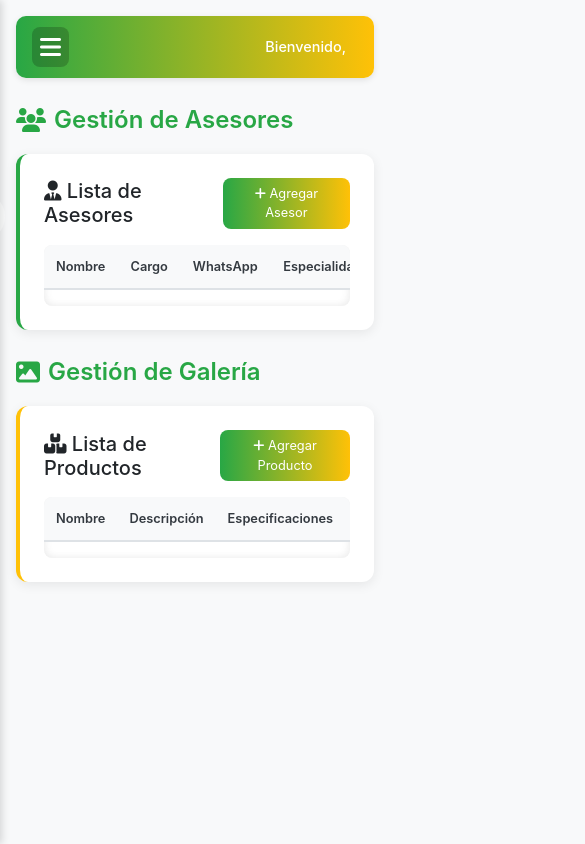
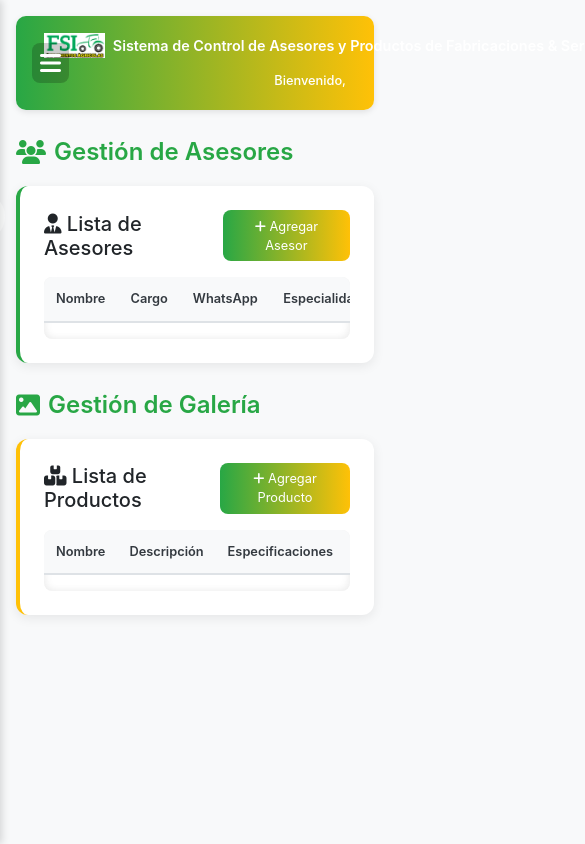
Before and after one commit to valle79/panelAdminIqueno, a plain HTML site: page panel.html in a window 390 px wide. Shown: the top 844 px of the page, 585 px wide, since content can reach past the window. Drawn offline with nearby package versions, Linux system fonts and the light colour scheme; some packages are replaced by stand-ins of ours; a script that the page names is missing.

Commit message:
panel actualizado

```diff
--- a/panel.html
+++ b/panel.html
@@ -99,10 +99,35 @@
             z-index: 999;
         }
 
+        .navbar .navbar-brand {
+            display: flex;
+            align-items: center;
+            color: white;
+            font-weight: 600;
+            font-size: 1.1rem;
+            text-decoration: none;
+            transition: transform 0.2s;
+        }
+
+        .navbar .navbar-brand img {
+            max-height: 40px;
+            margin-right: 0.75rem;
+            transition: transform 0.2s;
+        }
+
+        .navbar .navbar-brand:hover img {
+            transform: scale(1.05);
+        }
+
+        .navbar .navbar-brand:hover {
+            transform: translateX(5px);
+        }
+
         .navbar .navbar-text {
             color: white;
             font-weight: 500;
             font-size: 0.9rem;
+            margin-left: auto;
         }
 
         .navbar .hamburger {
@@ -498,8 +523,17 @@
                 display: block;
             }
 
+            .navbar .navbar-brand {
+                font-size: 1rem;
+            }
+
+            .navbar .navbar-brand img {
+                max-height: 30px;
+            }
+
             .navbar .navbar-text {
                 margin-left: 2.5rem;
+                font-size: 0.85rem;
             }
         }
 
@@ -545,6 +579,18 @@
 
             .dimension-input {
                 width: 80px;
+            }
+
+            .navbar .navbar-brand {
+                font-size: 0.9rem;
+            }
+
+            .navbar .navbar-brand img {
+                max-height: 25px;
+            }
+
+            .navbar .navbar-text {
+                font-size: 0.8rem;
             }
         }
     </style>
@@ -576,6 +622,10 @@
         <div id="page-content-wrapper">
             <nav class="navbar navbar-expand-lg mb-4 px-3">
                 <div class="container-fluid">
+                    <a class="navbar-brand" href="#">
+                        <img src="assets/image.png" alt="Iqueño SAC Logo" class="me-2">
+                        Sistema de Control de Asesores y Productos de Fabricaciones & Servicios El Iqueño SAC
+                    </a>
                     <i class="fas fa-bars hamburger"></i>
                     <span class="navbar-text ms-auto">Bienvenido, <span id="user-name"></span></span>
                 </div>
```
Also changed, not shown: assets/image.png (added).
